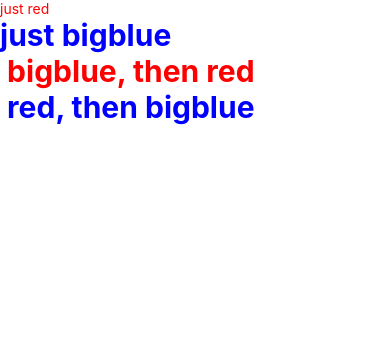
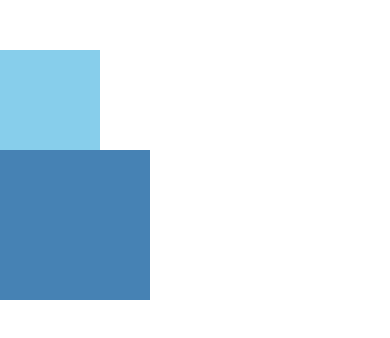
Before and after one commit to tninh/react-native-practice, a React Native app: screen / in a window 390 px wide. Shown: the top 338 px of the page. Built offline with nearby package versions, Linux system fonts and the light colour scheme.

Commit message:
Try fixed dimension

```diff
--- a/App.js
+++ b/App.js
@@ -11,29 +11,41 @@
 // import { AppRegistry, Image } from 'react-native';
 
 
-export default class LotsOfStyles extends Component {
+export default class FixedDimensionBasics extends Component{
   render(){
     return (
       <View>
-        <Text style={styles.red}>just red</Text>
-        <Text style={styles.bigblue}>just bigblue</Text>
-        <Text style={[styles.bigblue, styles.red]}> bigblue, then red </Text>
-        <Text style={[styles.red, styles.bigblue]}> red, then bigblue </Text>
+        <View style={{width: 50, height: 50, backgroundColor: 'powerblue'}} />
+        <View style={{width:100, height: 100, backgroundColor: 'skyblue'}} />
+        <View style={{width: 150, height: 150, backgroundColor: 'steelblue'}} />
       </View>
     );
   }
 }
+AppRegistry.registerComponent('AwesomeProject', () => FixedDimensionBasics);
+// export default class LotsOfStyles extends Component {
+//   render(){
+//     return (
+//       <View>
+//         <Text style={styles.red}>just red</Text>
+//         <Text style={styles.bigblue}>just bigblue</Text>
+//         <Text style={[styles.bigblue, styles.red]}> bigblue, then red </Text>
+//         <Text style={[styles.red, styles.bigblue]}> red, then bigblue </Text>
+//       </View>
+//     );
+//   }
+// }
 
-const styles = StyleSheet.create({
-    bigblue:{
-      color: 'blue',
-      fontWeight: 'bold',
-      fontSize: 30,
-    },
-    red: {
-      color: 'red',
-    },
-});
+// const styles = StyleSheet.create({
+//     bigblue:{
+//       color: 'blue',
+//       fontWeight: 'bold',
+//       fontSize: 30,
+//     },
+//     red: {
+//       color: 'red',
+//     },
+// });
 // class Blink extends Component {
 //   constructor(props) {
 //     super(props);
@@ -97,7 +109,7 @@
 //       );
 //   }
 // }
-AppRegistry.registerComponent('AwesomeProject', () => LotsOfStyles);
+
 // class Greeting extends Component{
 //   render(){
 //     return(
```
